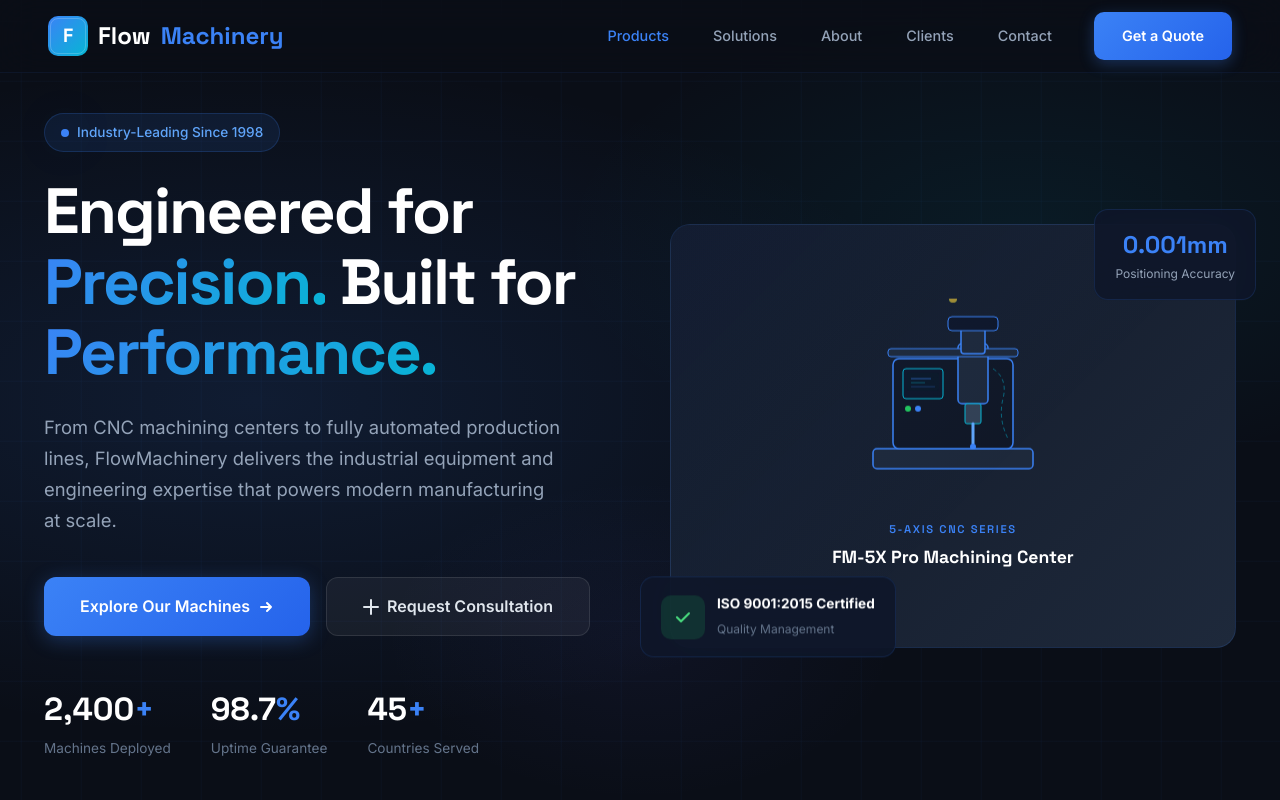
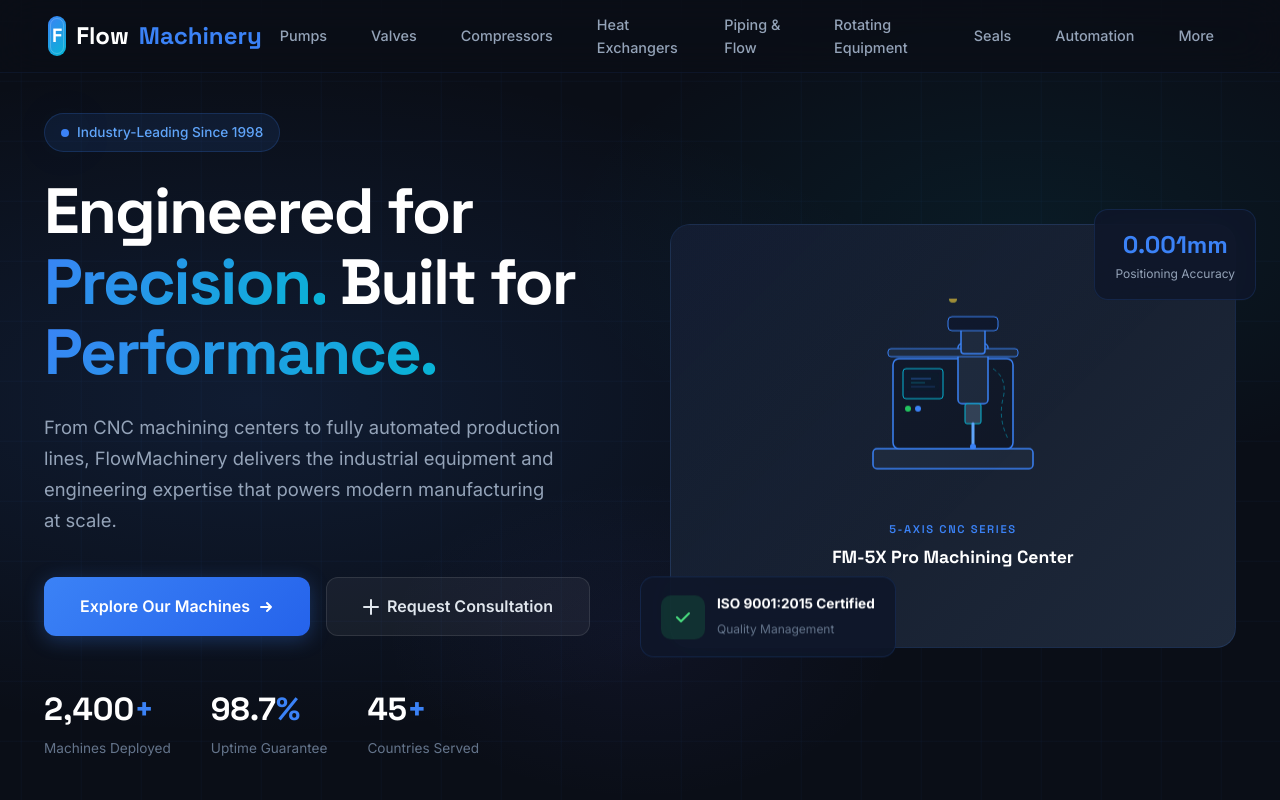
Before and after one commit to imixiu/flowmachinery, a website: page public/index.html in a window 1280 px wide. Shown: the top 800 px of the page. Drawn offline with Linux system fonts and the light colour scheme.

Commit message:
fix: update homepage nav to link type list pages

```diff
--- a/public/index.html
+++ b/public/index.html
@@ -7,6 +7,7 @@
     <meta name="description" content="FlowMachinery delivers high-performance CNC machines, hydraulic systems, industrial automation, and manufacturing equipment. Trusted by 2,000+ manufacturers worldwide since 1998.">
     <meta name="keywords" content="industrial machinery, CNC machines, hydraulic systems, industrial automation, manufacturing equipment, precision engineering">
     <meta name="robots" content="index, follow">
+    <meta name="msvalidate.01" content="C396E9907374E29FB46754412E4E3FB7" />
     <link rel="canonical" href="https://flowmachinery.com/">
 
     <!-- Open Graph -->
@@ -1851,12 +1852,15 @@
                 Flow<span>Machinery</span>
             </a>
             <div class="nav-links" id="navLinks">
-                <a href="#products" class="active">Products</a>
-                <a href="#solutions">Solutions</a>
-                <a href="#about">About</a>
-                <a href="#testimonials">Clients</a>
-                <a href="#contact">Contact</a>
-                <a href="#contact" class="nav-cta">Get a Quote</a>
+                <a href="/pumps">Pumps</a>
+                <a href="/valves">Valves</a>
+                <a href="/compressors">Compressors</a>
+                <a href="/heat-exchangers">Heat Exchangers</a>
+                <a href="/piping-flow">Piping & Flow</a>
+                <a href="/rotating-equipment">Rotating Equipment</a>
+                <a href="/fluid-seals">Seals</a>
+                <a href="/automation-control">Automation</a>
+                <a href="/general-machinery">More</a>
             </div>
             <button class="mobile-toggle" id="mobileToggle" aria-label="Toggle navigation menu" aria-expanded="false">
                 <span></span>
```
